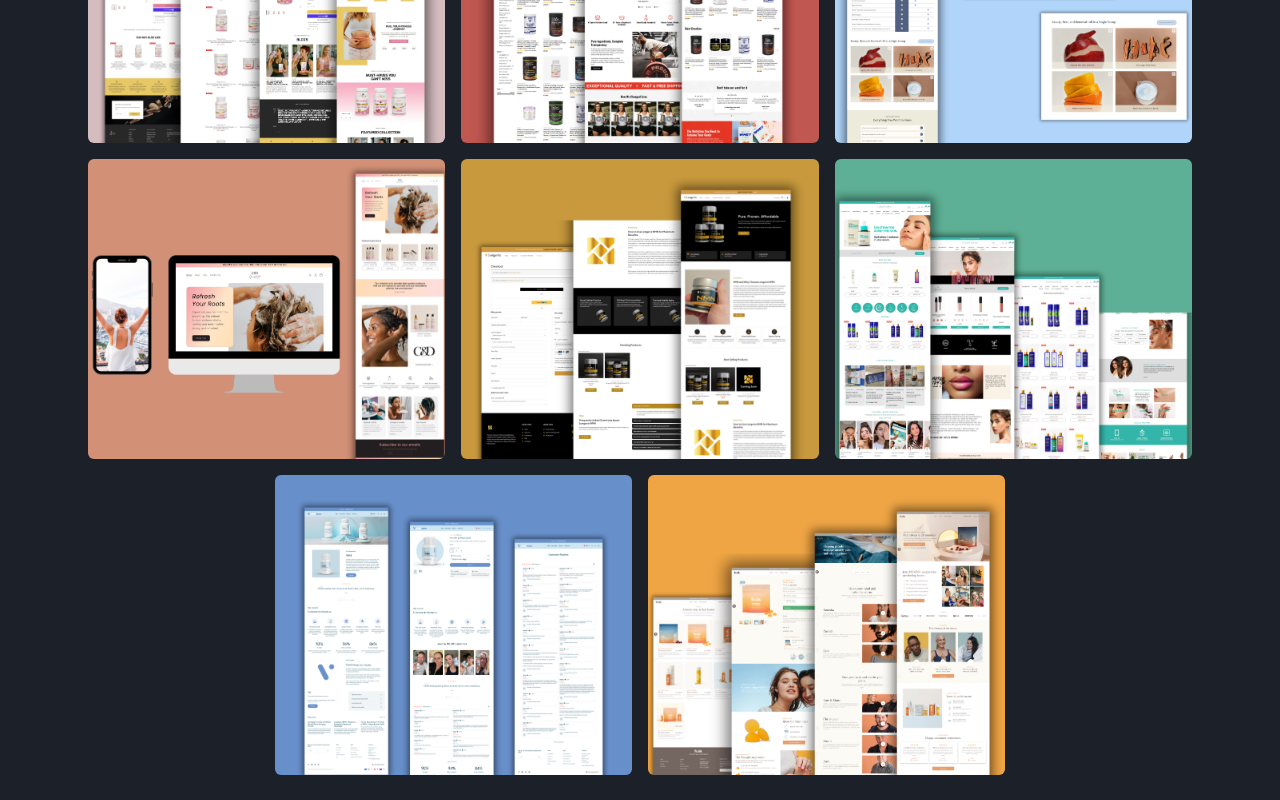
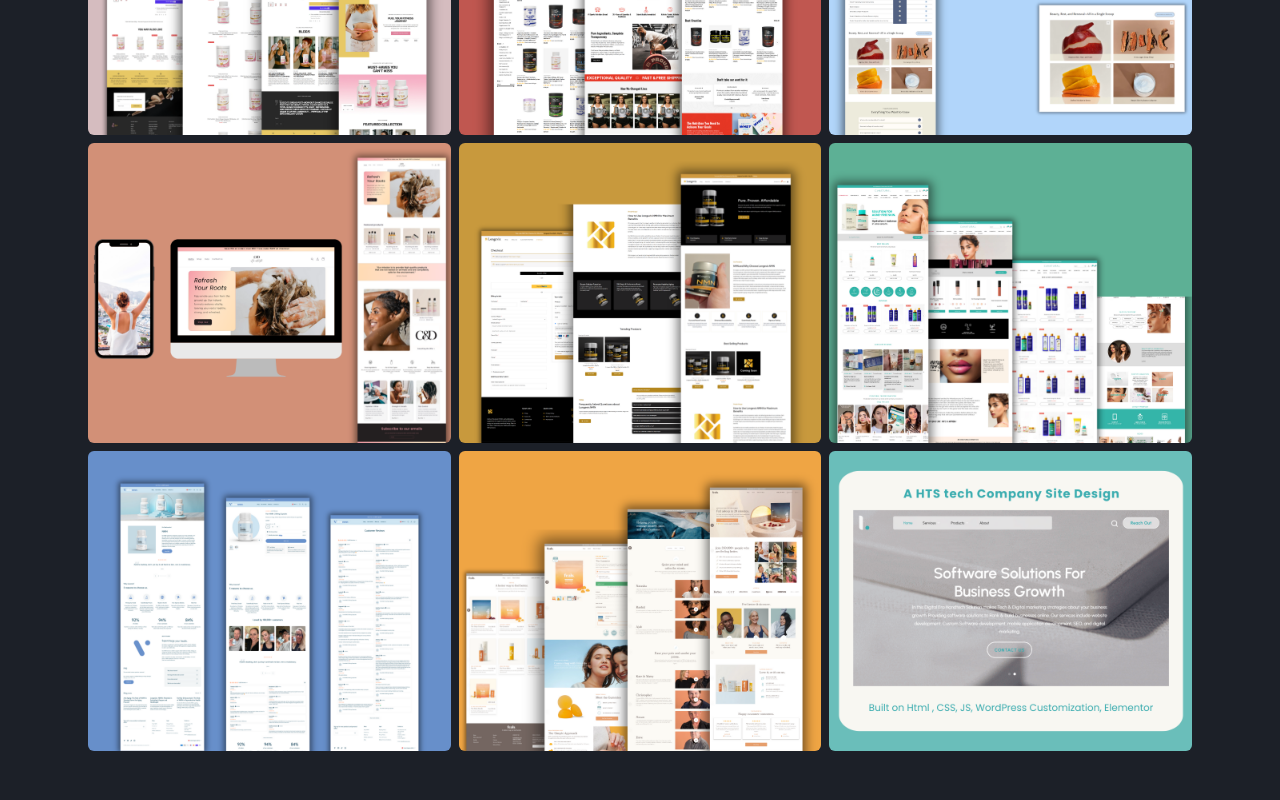
Before and after one commit to Ubaid-UllahGitHub/React-app-Portfolioweb-Ubaid, a React (Vite) app: page / in a window 1280 px wide. Shown: the part 3220-4020 px from the top of the page. Built offline with nearby package versions, Linux system fonts and the light colour scheme; a web font is replaced by a local one.

Commit message:
commit project changes

```diff
--- a/src/App.jsx
+++ b/src/App.jsx
@@ -191,6 +191,26 @@ const projects = {
       }
     ],
   },
+  "hts": {
+    title: "HTS - Handtech Solution",
+    subtitle: "Handtech Solution (HTS) is a modern tech agency delivering tailored digital solutions—from sleek websites to full-scale web & mobile apps.",
+    stack1: "Built with React.js, SCSS, and SMTP integration",
+    imagesrc: "/image/HTS.png",
+    imagealt: "HTS Tech Agency Website Screenshot",
+    description: "HTS (Handtech Solution) is a dynamic agency website crafted using React.js with a focus on interactive design and responsive performance. The platform showcases key offerings like web development, software engineering, UI/UX design, and application development. I developed a portfolio section with category filtering, a services page with smooth hover animations, and integrated a secure contact form with SMTP functionality using Nodemailer. Designed with SCSS and Urbanist font, the site balances professional aesthetics with functional user flow.",
+    links: [
+      {
+        text: "Visit Site",
+        href: "https://handtechsolution.com", // Replace with actual live link
+        icon: (
+          <svg xmlns="http://www.w3.org/2000/svg" height="24px" viewBox="0 -960 960 960" width="24px" fill="#e8eaed">
+            <path d="M240-120v-480q0-100 70-170t170-70q100 0 170 70t70 170v168l64-64 56 56-160 160-160-160 56-56 64 64v-168q0-66-47-113t-113-47q-66 0-113 47t-47 113v480h-80Z" />
+          </svg>
+        )
+      }
+    ]
+  },
+
   feals: {
     title: "Feals",
     subtitle: "CBD + THC microdosed gummies for better sleep, less stress, and daily calm—without the high.",
@@ -411,6 +431,17 @@ const App = () => {
             </>
           }
         />
+        <Route
+          path="/projecthts"
+          element={
+            <>
+              <Navbar />
+              <Portfolioprojects {...projects.hts} />
+              <ContactFormSection />
+              <ContactDetails />
+            </>
+          }
+        />
       </Routes>
     </Router>
   );
--- a/src/components/Portfolio/index.jsx
+++ b/src/components/Portfolio/index.jsx
@@ -129,6 +129,14 @@ const Portfolio = () => {
             tech: "Shopify, Custom Theme, Stripe",
             route: "/projectfeals",
         },
+        {
+            id: 12,
+            title: "WordPress - HandTech Solutions",
+            image: "/image/HTS.png",
+            category: "WordPress",
+            tech: "WordPress, Elementor, HTML, CSS, JavaScript",
+            route: "/projecthts",
+        },
     ];
     const [selectedCategory, setSelectedCategory] = useState('All');
 
@@ -247,10 +255,9 @@ const Portfolio = () => {
 
                     <Grid
                         container
-                        spacing={2}
+                        spacing={1}
                         justifyContent="center"
-                        alignItems="center"
-                    >
+                        alignItems="center">
                         {projects
                             .filter(project => selectedCategory === "All" || project.category === selectedCategory)
                             .map((project, index) => (
```
Also changed, not shown: public/image/HTS.png (added).
